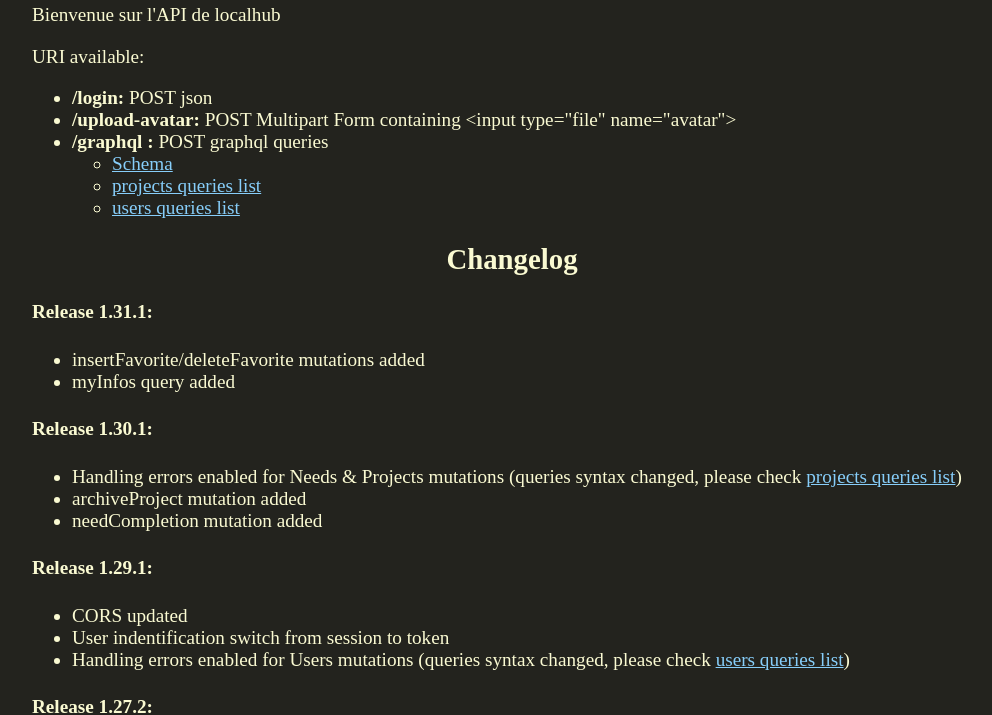
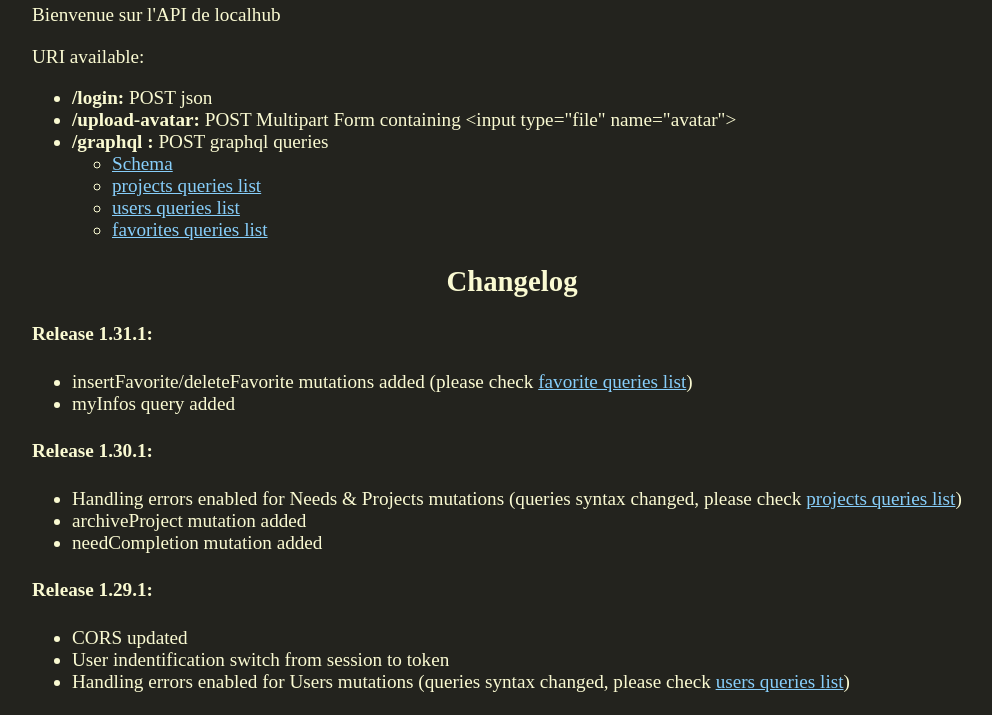
Before and after one commit to jkehl2/projet-hub-back, a website: page public/index.html in a window 1280 px wide. Shown: the part 91-806 px from the top of the page, without its empty margins (128-1120 px from the left). Drawn offline with Linux system fonts and the light colour scheme.

Commit message:
homepage favorite list

```diff
--- a/public/index.html
+++ b/public/index.html
@@ -37,6 +37,8 @@
                 <li><a href="/schema.js">Schema</a></li>
                 <li><a href="/requests/projects.graphqls">projects queries list</a></li>
                 <li><a href="/requests/users.graphqls">users queries list</a></li>
+                <li><a href="/requests/favorites.graphqls">favorites queries list</a></li>
+
                 <!-- <li><a href="/requests/needs.graphqls">needs queries list</a></li>  -->
             </ul>
         </li>
@@ -45,7 +47,7 @@
 
     <h4>Release 1.31.1:</h4>
     <ul>
-        <li>insertFavorite/deleteFavorite mutations added</li>
+        <li>insertFavorite/deleteFavorite mutations added (please check <a href="/requests/projects.graphqls">favorite queries list</a>)</li>
         <li>myInfos query added</li>
     </ul>
 
```
